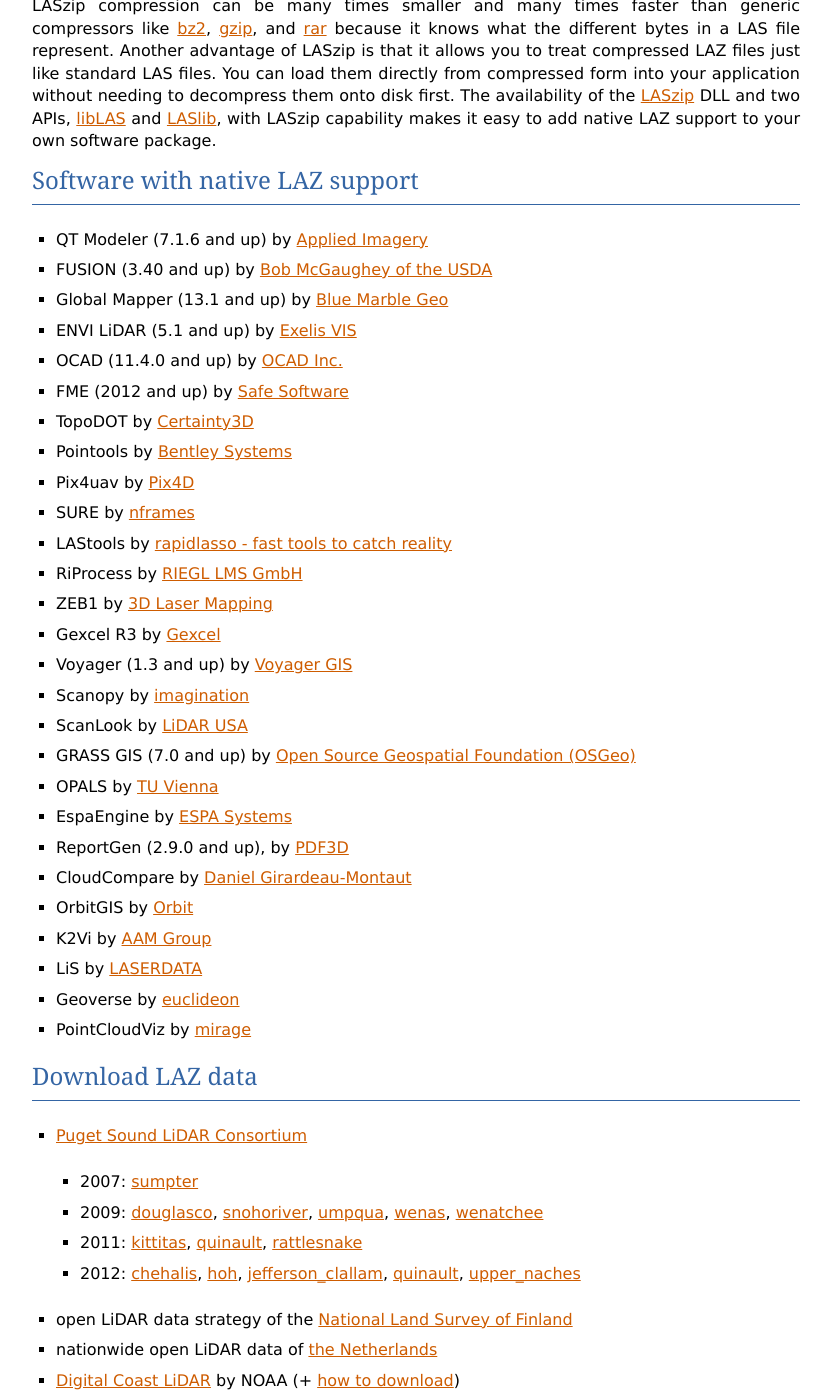
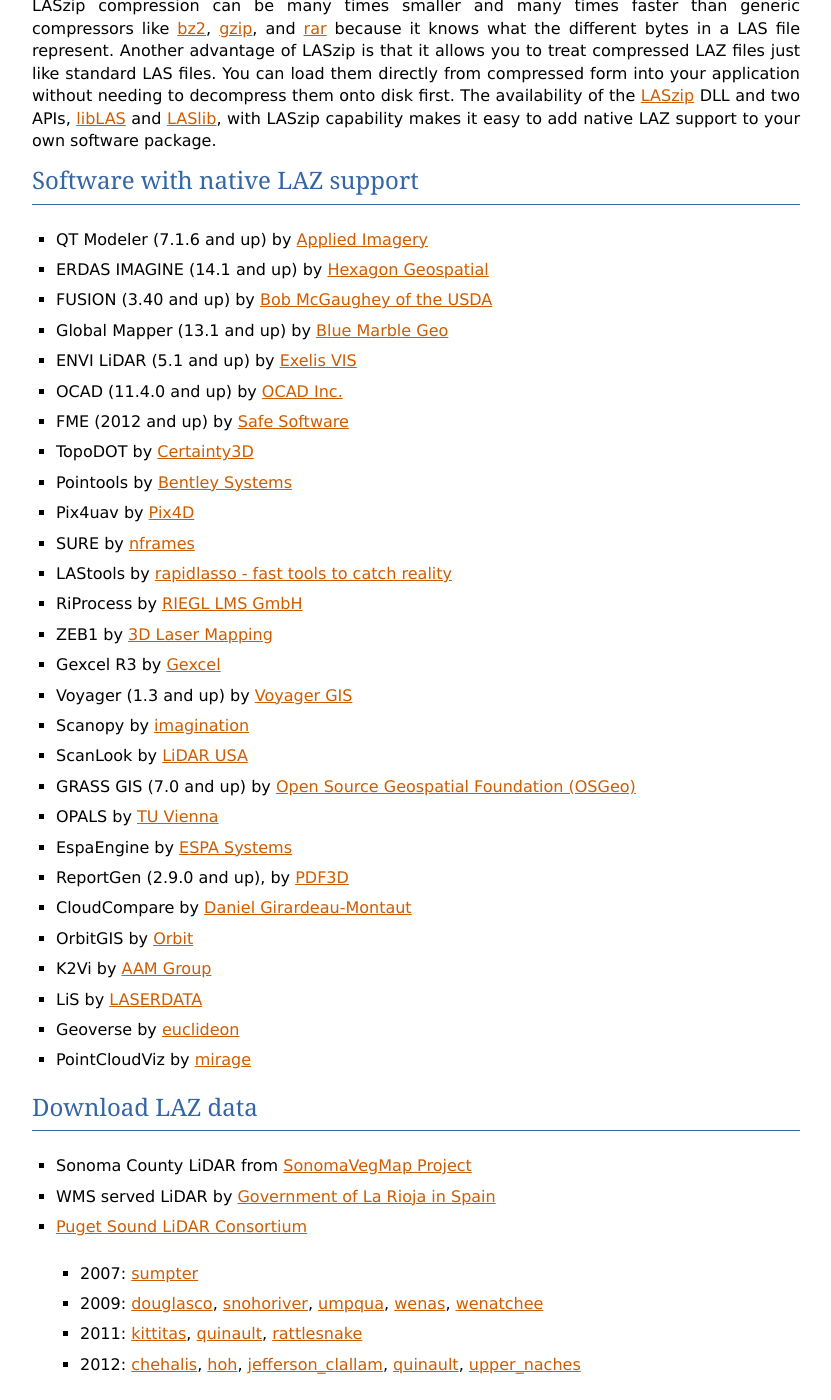
Before and after one commit to LASzip/LASzip, a Sphinx documentation site: the page built from docs/source/index.rst, in a window 1280 px wide and 1400 px high, scrolled down 1613 px. Shown: the whole window, without its empty margins (48-879 px from the left). Built offline with Sphinx 7.4.7, drawn with Linux system fonts in a browser that asks for light colours.

Commit message:
added ERDAS, La Rioja, and SonomaVeg

```diff
--- a/docs/source/index.rst
+++ b/docs/source/index.rst
@@ -101,6 +101,7 @@
 ------------------------------------------------------------------------------
 
 * QT Modeler (7.1.6 and up) by `Applied Imagery <http://www.appliedimagery.com/>`_
+* ERDAS IMAGINE (14.1 and up) by `Hexagon Geospatial <http://www.hexagongeospatial.com/products/ERDAS-IMAGINE/Details.aspx>`_
 * FUSION (3.40 and up) by `Bob McGaughey of the USDA <http://forsys.cfr.washington.edu/fusion/fusionlatest.html/>`_
 * Global Mapper (13.1 and up) by `Blue Marble Geo <http://www.bluemarblegeo.com/>`_
 * ENVI LiDAR (5.1 and up) by `Exelis VIS <http://www.exelisvis.com/ProductsServices/ENVI/ENVILiDAR.aspx>`_
@@ -130,6 +131,8 @@
 
 Download LAZ data
 ------------------------------------------------------------------------------
+* Sonoma County LiDAR from `SonomaVegMap Project <http://sonomavegmap.org/data-downloads/>`_
+* WMS served LiDAR by `Government of La Rioja in Spain <http://rapidlasso.com/2014/04/08/lidar-downloads-via-wms/>`_
 * `Puget Sound LiDAR Consortium <http://pugetsoundlidar.ess.washington.edu/lidardata/>`_
 
   * 2007: `sumpter <http://pugetsoundlidar.ess.washington.edu/lidardata/restricted/las/pslc2007/sumpter/>`_
```
